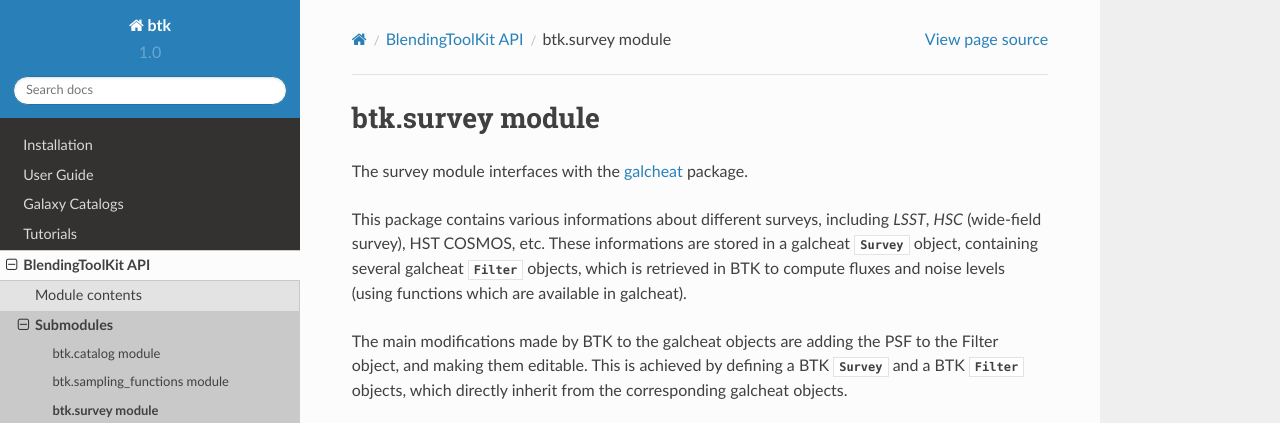
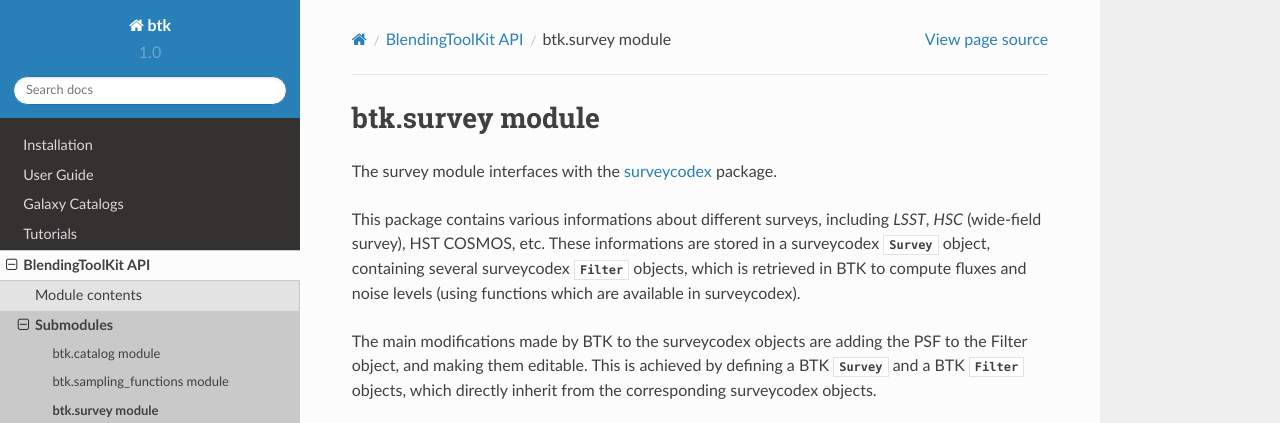
Before and after one commit to LSSTDESC/BlendingToolKit, a Sphinx documentation site: the page built from docs/source/src/btk.survey.rst, in a window 1280 px wide, cut to the strip 0-423 px from the top of the page. Built offline with Sphinx 7.4.7 and the Read the Docs theme 2.0.0, drawn with Linux system fonts in a browser that asks for light colours.

Commit message:
update links and package name throughout

```diff
--- a/docs/source/catalog.rst
+++ b/docs/source/catalog.rst
@@ -25,7 +25,7 @@ A valid catsim catalog should at least contain the following columns:
 - `pa_disk` : Disk position angle (degrees)
 - `pa_bulge` : Bulge position angle (degrees), should be equivalent to `pa_disk`.
 
-Additionally, the catalog must contain columns corresponding to the ab magnitudes for each the filters in the survey you selected. For example, for the default LSST survey in galcheat we require `i_ab`, `r_ab`, `u_ab`, `y_ab`, `z_ab`, and `g_ab` as found `here <https://github.com/aboucaud/galcheat/blob/main/galcheat/data/LSST.yaml>`_.
+Additionally, the catalog must contain columns corresponding to the ab magnitudes for each the filters in the survey you selected. For example, for the default LSST survey in surveycodex we require `i_ab`, `r_ab`, `u_ab`, `y_ab`, `z_ab`, and `g_ab` as found `here <https://github.com/LSSTDESC/surveycodex/blob/main/surveycodex/data/LSST.yaml>`_.
 
 
 COSMOS
--- a/docs/source/install.rst
+++ b/docs/source/install.rst
@@ -6,7 +6,7 @@ The required packages for ``btk`` are:
 
 * astropy
 * galsim
-* galcheat
+* surveycodex
 * matplotlib
 * numpy
 * scikit-image
--- a/docs/source/src/btk.survey.rst
+++ b/docs/source/src/btk.survey.rst
@@ -1,9 +1,9 @@
 btk.survey module
 =========================
-The survey module interfaces with the `galcheat <https://github.com/aboucaud/galcheat>`_ package.
+The survey module interfaces with the `surveycodex <https://github.com/LSSTDESC/surveycodex>`_ package.
 
-This package contains various informations about different surveys, including `LSST`, `HSC` (wide-field survey), HST COSMOS, etc. These informations are stored in a galcheat :class:`~galcheat.survey.Survey` object, containing several galcheat :class:`~galcheat.filter.Filter` objects, which is retrieved in BTK to compute fluxes and noise levels (using functions which are available in galcheat).
+This package contains various informations about different surveys, including `LSST`, `HSC` (wide-field survey), HST COSMOS, etc. These informations are stored in a surveycodex :class:`~surveycodex.survey.Survey` object, containing several surveycodex :class:`~surveycodex.filter.Filter` objects, which is retrieved in BTK to compute fluxes and noise levels (using functions which are available in surveycodex).
 
-The main modifications made by BTK to the galcheat objects are adding the PSF to the Filter object, and making them editable. This is achieved by defining a BTK :class:`~bkt.survey.Survey` and a BTK :class:`~bkt.survey.Filter` objects, which directly inherit from the corresponding galcheat objects.
+The main modifications made by BTK to the surveycodex objects are adding the PSF to the Filter object, and making them editable. This is achieved by defining a BTK :class:`~bkt.survey.Survey` and a BTK :class:`~bkt.survey.Filter` objects, which directly inherit from the corresponding surveycodex objects.
 
 .. automodule:: btk.survey
--- a/docs/source/user_guide.rst
+++ b/docs/source/user_guide.rst
@@ -15,10 +15,10 @@ The workflow is as follows:
 3. *Specify the* :class:`~btk.sampling_functions.SamplingFunction`: A sampling function is a callable object, which takes into input a catalog and returns specific entries along with parameters for a given blend (such as object shifts in the stamp for instance).
 You may use the default class :class:`~btk.sampling_functions.DefaultSamplingFunction`, or define a new one if you want to have more control over how the galaxies are selected and the blends are defined. Please take a look at our `tutorials <https://lsstdesc.org/BlendingToolKit/tutorials.html>`_ page for more details.
 
-4. *Choose a survey:* BTK now relies on the `galcheat <https://github.com/aboucaud/galcheat>`_ package. This package contains informations on various survey, including LSST, HSC and HST COSMOS (among others). It provides this information as a :class:`~galcheat.survey.Survey` object, which can be easily imported in BTK using the survey name, via the `get_surveys` function. The user can also provide a custom PSF at this point, either as a `galsim` model or with a FITS file, or use the default (optical + atmospheric) PSF  provided by BTK.
+4. *Choose a survey:* BTK now relies on the `surveycodex <https://github.com/LSSTDESC/surveycodex>`_ package. This package contains informations on various survey, including LSST, HSC and HST COSMOS (among others). It provides this information as a :class:`~surveycodex.survey.Survey` object, which can be easily imported in BTK using the survey name, via the `get_surveys` function. The user can also provide a custom PSF at this point, either as a `galsim` model or with a FITS file, or use the default (optical + atmospheric) PSF  provided by BTK.
 
 5. *Draw blends*: Simulates scene of overlapping objects, convolved by the PSF and with pixel noise. This step is done by creating a :class:`~btk.draw_blends.DrawBlendsGenerator`-like object (e.g. :class:`~btk.draw_blends.CatsimGenerator`), which takes as input the catalog, sampling function and survey created in step 2 to 4. It can then be called using ``next(draw_blends_generator)`` to get the results as a `:class:btk.blend_batch.BlendBatch`, which includes attributes containing the blend images with the key ``blend_images``, the isolated galaxy images ``isolated_images``, and the blend parameters with the key ``catalog_list``.
-Fluxes in BTK are calculated using `galcheat` based on the :func:`~galcheat.utilities.mag2counts` function and corresponding survey and filter parameters. Please see the `galcheat <https://aboucaud.github.io/galcheat/api/utilities.html>` documentation for more details.
+Fluxes in BTK are calculated using `surveycodex` based on the :func:`~surveycodex.utilities.mag2counts` function and corresponding survey and filter parameters. Please see the `surveycodex <https://lsstdesc.org/surveycodex/api/utilities.html>` documentation for more details.
 
 6. *Detection and Deblending*: Performs user-defined measurements (detection, segmentation, deblended images) on the generated blends. The user may create a subclass of  :class:`~btk.deblend.Deblender` to deblend the corresponding blends. We currently have 3 available 'deblenders':
 
```
Also changed, not shown: 9 other files.
